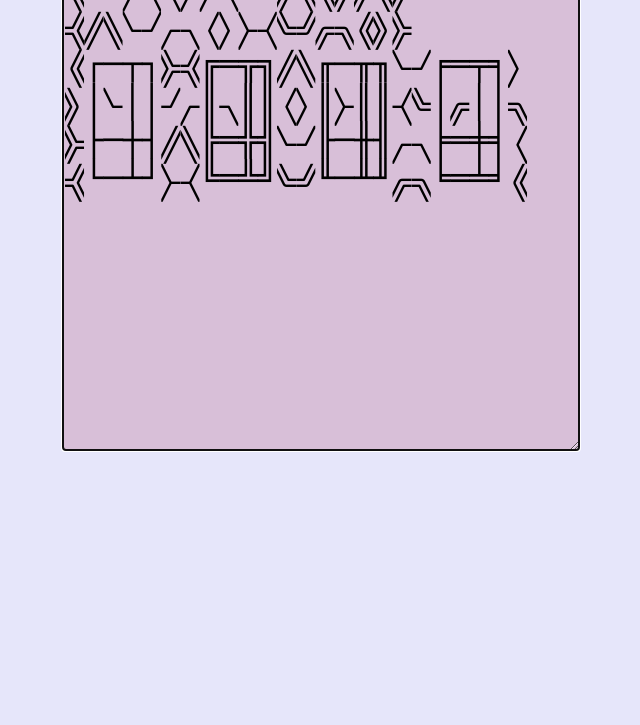
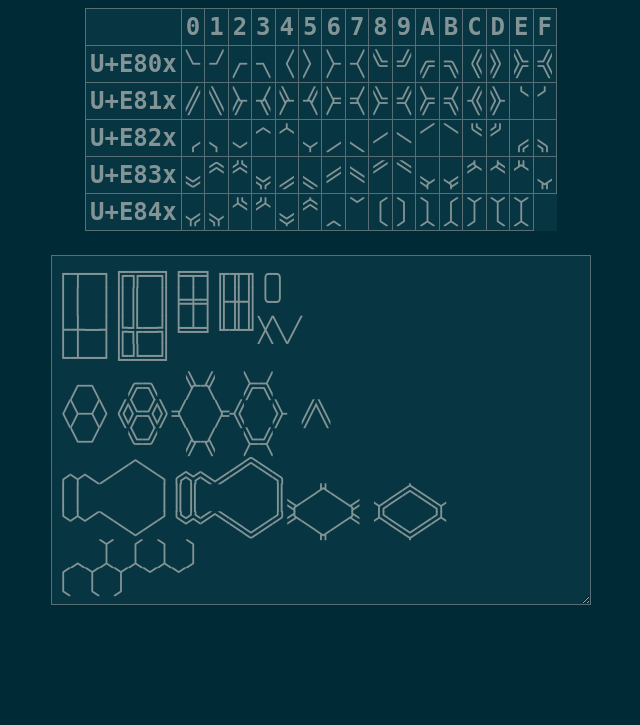
Before and after one commit to roipoussiere/hexagon-drawing-characters, a plain HTML site: page index.html in a window 1280 px wide. Shown: the part 75-800 px from the top of the page, without its empty margins (319-959 px from the left). Drawn offline with Linux system fonts and the light colour scheme.

Commit message:
update website

```diff
--- a/index.html
+++ b/index.html
@@ -1,41 +1,143 @@
 <!DOCTYPE html>
 <html>
+
 <head>
+    <link rel="stylesheet" type="text/css" href="style.css">
+</head>
 
-<style>
-@font-face {
-    font-family: HexagonDrawing;
-    src: url("./hexagon_drawing.ttf");
-}
-
-body {
-    background-color: lavender;
-}
-
-textArea {
-    display: block;
-    font-family: HexagonDrawing, Dejavu Sans Mono;
-    width: 16em;
-    height: 16em;
-    margin: auto;
-    font-size: 32px;
-    line-height: 38px;
-    background-color: thistle;
-}
-</style>
-
-</head>
 <body>
 
+<h1>Hexagon-drawing characters</h1>
+
+<table>
+    <tr>
+        <th> </th>
+        <th>0</th>
+        <th>1</th>
+        <th>2</th>
+        <th>3</th>
+        <th>4</th>
+        <th>5</th>
+        <th>6</th>
+        <th>7</th>
+        <th>8</th>
+        <th>9</th>
+        <th>A</th>
+        <th>B</th>
+        <th>C</th>
+        <th>D</th>
+        <th>E</th>
+        <th>F</th>
+    </tr>
+    <tr>
+        <td>U+E80x</td>
+        <td></td>
+        <td></td>
+        <td></td>
+        <td></td>
+        <td></td>
+        <td></td>
+        <td></td>
+        <td></td>
+        <td></td>
+        <td></td>
+        <td></td>
+        <td></td>
+        <td></td>
+        <td></td>
+        <td></td>
+        <td></td>
+    </tr>
+    <tr>
+        <td>U+E81x</td>
+        <td></td>
+        <td></td>
+        <td></td>
+        <td></td>
+        <td></td>
+        <td></td>
+        <td></td>
+        <td></td>
+        <td></td>
+        <td></td>
+        <td></td>
+        <td></td>
+        <td></td>
+        <td></td>
+        <td></td>
+        <td></td>
+    </tr>
+    <tr>
+        <td>U+E82x</td>
+        <td></td>
+        <td></td>
+        <td></td>
+        <td></td>
+        <td></td>
+        <td></td>
+        <td></td>
+        <td></td>
+        <td></td>
+        <td></td>
+        <td></td>
+        <td></td>
+        <td></td>
+        <td></td>
+        <td></td>
+        <td></td>
+    </tr>
+    <tr>
+        <td>U+E83x</td>
+        <td></td>
+        <td></td>
+        <td></td>
+        <td></td>
+        <td></td>
+        <td></td>
+        <td></td>
+        <td></td>
+        <td></td>
+        <td></td>
+        <td></td>
+        <td></td>
+        <td></td>
+        <td></td>
+        <td></td>
+        <td></td>
+    </tr>
+    <tr>
+        <td>U+E84x</td>
+        <td></td>
+        <td></td>
+        <td></td>
+        <td></td>
+        <td></td>
+        <td></td>
+        <td></td>
+        <td></td>
+        <td></td>
+        <td></td>
+        <td></td>
+        <td></td>
+        <td></td>
+        <td></td>
+        <td></td>
+    </tr>
+</table>
+
 <textArea autofocus spellcheck="false">
-abcdefghijklmnopqr
-rabcdefghijklmnopq
-pqrabcdefghijklmno
-m┌─┬┐op╔═╦╗qr╓─╥╖ab╒═╤╕f
-n│a││bc║d║║ef║g║║hi│k││l
-o├─┼┤qr╠═╬╣ab╟─╫╢cd╞═╪╡e
-p└─┴┘gh╚═╩╝ij╙─╨╜kl╘═╧╛m
-</textArea>
+┌┬─┐╔╦═╗╒╤╕╓╥╖╭╮
+││ │║║ ║╞╪╡╟╫╢╰╯
+├┼─┤╠╬═╣╘╧╛╙╨╜╳╲╱
+└┴─┘╚╩═╝
+       
+     
+       
+
+││     │║║     ║ 
+ 
+     
+    </textArea>
 
 </body>
 </html>
--- /dev/null
+++ b/style.css
@@ -0,0 +1,48 @@
+@font-face {
+    font-family: HexagonDrawing;
+    src: url("./hexagon_drawing.ttf");
+}
+
+body {
+    background-color: lavender;
+    font-family: Dejavu Sans;
+    color: #839496;
+    background-color: #002b36;
+}
+
+h1 {
+    text-align: center;
+}
+
+table, textArea {
+    font-family: HexagonDrawing, Dejavu Sans Mono;
+    font-size: 24px;
+    line-height: 28px;
+    margin: 1em auto;
+    background-color: #073642;
+    color: #839496;
+}
+
+table {
+    border-collapse: collapse;
+}
+
+th, td, textArea {
+    border: 1px solid #586e75;
+    padding: 4px;
+}
+
+th, td:nth-child(1) {
+    font-weight: bold;
+}
+
+textArea {
+    display: block;
+    width: 530px;
+    height: 340px;
+    margin-bottom: 0.5em;
+}
+
+textArea:focus {
+    outline: none;
+}
```
Also changed, not shown: hexagon_drawing.ttf.
